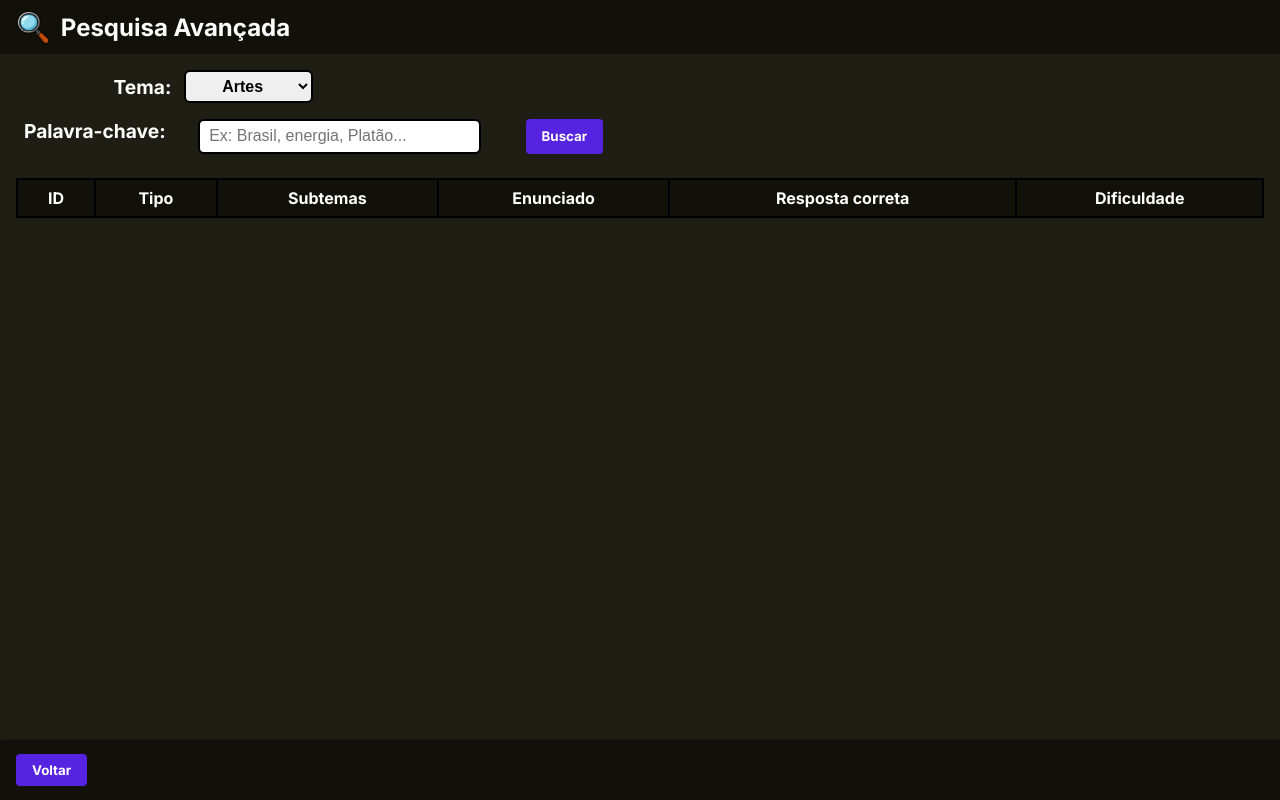
After one commit to EvolvePlayStudio/DesafioDasPerguntasV.1.2.0, a Flask app: a page that uses templates/pesquisa_avancada.html in a window 1280 px wide. The commit adds this page. Run offline with Flask 3, Linux system fonts and the light colour scheme; lists and menus that the app fills with data are empty.

```diff
--- a/app.py
+++ b/app.py
@@ -603,7 +603,11 @@ def enviar_email_confirmacao(email_destinatario, nome_destinatario, link_confirm
 
 @app.route("/home")
 def home():
-    return render_template("home.html")
+    id_usuario = session.get('id_usuario')
+    usuario_autorizado = False
+    if id_usuario in privileged_ids:
+        usuario_autorizado = True
+    return render_template("home.html", usuario_autorizado=usuario_autorizado)
 
 @app.route("/resultado")
 def resultado():
@@ -923,7 +927,6 @@ def listar_perguntas(user_id):
         where_status = "p.status = 'Em teste'" if is_privileged else "p.status = 'Ativa'"
         """
 
-
         sql = f"""
             SELECT {select_clause}
             FROM {table} p
@@ -1107,6 +1110,92 @@ def sobre_app():
     session['from_login'] = False
     return render_template("sobre_o_app.html")
 
+@app.route("/pesquisa-avançada")
+def pesquisa_avancada():
+    return render_template("pesquisa_avancada.html")
+
+@app.route("/pesquisar_perguntas", methods=["POST"])
+def pesquisar_perguntas():
+    data = request.get_json()
+    tema = data.get("tema")
+    palavra = data.get("palavra", "").strip().lower()
+
+    conn = get_db_connection()
+    cur = conn.cursor()
+
+    resultados = []
+
+    # -------- OBJETIVAS --------
+    query_obj = """
+        SELECT id_pergunta, subtemas, enunciado,
+            alternativa_a, alternativa_b, alternativa_c, alternativa_d,
+            resposta_correta, dificuldade
+        FROM perguntas_objetivas
+        WHERE tema = %s
+        AND (
+            LOWER(enunciado) LIKE %s
+            OR LOWER(CASE resposta_correta
+                        WHEN 'A' THEN alternativa_a
+                        WHEN 'B' THEN alternativa_b
+                        WHEN 'C' THEN alternativa_c
+                        WHEN 'D' THEN alternativa_d
+                    END) LIKE %s
+        )
+    """
+
+    cur.execute(query_obj, (tema, f"%{palavra}%", f"%{palavra}%"))
+
+    for row in cur.fetchall():
+
+        # Mapeia letra -> texto
+        alternativas = {
+            "A": row[3],
+            "B": row[4],
+            "C": row[5],
+            "D": row[6]
+        }
+        texto_correto = alternativas.get(row[7], "")
+
+        resultados.append({
+            "id_pergunta": row[0],
+            "tipo": "Objetiva",
+            "subtemas": row[1],
+            "enunciado": row[2],
+            "resposta": texto_correto,   # <<< AGORA ENVIA O TEXTO
+            "dificuldade": row[8]
+        })
+
+    # ================================
+    #   2. PERGUNTAS DISCURSIVAS
+    # ================================
+    query_disc = """
+        SELECT id_pergunta, subtemas, enunciado, respostas_corretas, dificuldade
+        FROM perguntas_discursivas
+        WHERE tema = %s
+        AND (
+            LOWER(enunciado) LIKE %s
+            OR LOWER(respostas_corretas::text) LIKE %s
+        )
+    """
+
+    cur.execute(query_disc, (tema, f"%{palavra}%", f"%{palavra}%"))
+    for row in cur.fetchall():
+        id_p, subtemas, enunciado, respostas, dif = row
+
+        resultados.append({
+            "id_pergunta": id_p,
+            "tipo": "Discursiva",
+            "subtemas": subtemas,
+            "enunciado": enunciado,
+            "resposta": respostas,  # array do banco
+            "dificuldade": dif
+        })
+
+    cur.close()
+    conn.close()
+
+    return jsonify(resultados)
+
 @app.route('/politica-de-privacidade-from-login')
 def politica_privacidade_from_login():
     session['from_login'] = True
@@ -1212,7 +1301,6 @@ def buscar_pontuacoes_usuario(id_usuario):
             (id_usuario,)
         )
         pontuacoes_usuario = {tema: pontuacao for tema, pontuacao in cur.fetchall()}
-        print(f"Pontuações do usuário recebidas: {pontuacoes_usuario}")
     except Exception as e:
         app.logger.exception("Erro ao tentar obter pontuações do usuário %s", id_usuario)
     finally:
--- /dev/null
+++ b/static/pesquisaAvancada.js
@@ -0,0 +1,80 @@
+document.getElementById("btn-buscar").addEventListener("click", () => {
+    const tema = document.getElementById("tema").value;
+    const palavra = document.getElementById("keyword").value.trim();
+
+    buscarPerguntas(tema, palavra);
+});
+
+async function buscarPerguntas(tema, palavra) {
+    console.log("Botão pressionado")
+    const tabela = document.querySelector("#tabela-perguntas tbody");
+    tabela.innerHTML = `
+        <tr>
+            <td colspan="6" style="text-align:center; font-weight:bold;">
+                Buscando...
+            </td>
+        </tr>
+    `;
+
+    try {
+        const response = await fetch("/pesquisar_perguntas", {
+            method: "POST",
+            headers: {"Content-Type": "application/json"},
+            body: JSON.stringify({ tema: tema, palavra: palavra })
+        });
+
+        const dados = await response.json();
+
+        tabela.innerHTML = ""; // limpa antes de preencher
+
+        if (dados.length === 0) {
+            tabela.innerHTML = `
+                <tr>
+                    <td colspan="6" style="text-align:center; font-weight:bold;">
+                        Nenhuma pergunta encontrada.
+                    </td>
+                </tr>
+            `;
+            return;
+        }
+
+        dados.forEach(item => {
+            let respostaFormatada = item.resposta;
+
+            // Se for discursiva, a resposta vem como array → transformamos em texto
+            if (item.tipo === "Discursiva") {
+                if (Array.isArray(respostaFormatada)) {
+                    respostaFormatada = respostaFormatada.join(", ");
+                }
+            }
+
+            const linha = `
+                <tr>
+                    <td>${item.id_pergunta}</td>
+                    <td>${item.tipo}</td>
+                    <td>${item.subtemas}</td>
+                    <td>${item.enunciado}</td>
+                    <td>${respostaFormatada}</td>
+                    <td>${item.dificuldade}</td>
+                </tr>
+            `;
+
+            tabela.insertAdjacentHTML("beforeend", linha);
+        });
+
+    } catch (err) {
+        console.error("Erro na pesquisa:", err);
+        tabela.innerHTML = `
+            <tr>
+                <td colspan="6" style="text-align:center; font-weight:bold; color:red;">
+                    Erro ao buscar perguntas.
+                </td>
+            </tr>
+        `;
+    }
+}
+
+// Botão Voltar
+document.getElementById("btn-voltar").addEventListener("click", () => {
+    window.location.href = "/home";
+});
--- a/templates/home.html
+++ b/templates/home.html
@@ -334,6 +334,10 @@
     <a href="{{ url_for('politica_privacidade') }}">Política de Privacidade</a> |
     <a href="{{ url_for('termos_uso') }}">Termos de Uso</a> |
     <a href="{{ url_for('sobre_app') }}">Sobre o App</a>
+
+    {% if usuario_autorizado %}
+      | <a href="{{ url_for('pesquisa_avancada') }}">Pesquisa Avançada</a>
+    {% endif %}
   </footer>
 
   <script type="module" src="{{ url_for('static', filename='home.js') }}"></script>
--- /dev/null
+++ b/templates/pesquisa_avancada.html
@@ -0,0 +1,307 @@
+<!DOCTYPE html>
+<html lang="pt-BR">
+<head>
+  <meta charset="UTF-8">
+  <title>Pesquisa - Desafio das Perguntas</title>
+  <link rel="stylesheet" href="{{ url_for('static', filename='style.css') }}">
+  <link rel="icon" type="image/png" href="{{ url_for('static', filename='img/Favicon.png') }}">
+  <meta name="description" content="Experimente perguntas discursivas e objetivas nos mais variados temas neste aplicativo gratuito">
+
+  <!-- Google tag (gtag.js) -->
+  <script async src="https://www.googletagmanager.com/gtag/js?id=AW-17529321916"></script> <script> window.dataLayer = window.dataLayer || []; function gtag(){dataLayer.push(arguments);} gtag('js', new Date()); gtag('config', 'AW-17529321916'); </script>
+
+  <style>
+    :root {
+      --footer-h: 60px;
+    }
+    body {
+      width: 100%;
+      overflow-x: hidden;
+      box-sizing: border-box;
+      font-family: "Inter", system-ui, -apple-system, "Segoe UI", Roboto, "Helvetica Neue", Arial, sans-serif;
+      background: var(--cor-fundo-padrao);
+      display: flex;
+      flex-direction: column;
+      min-height: 100vh;
+      overflow-y: hidden;
+    }
+    main {
+      flex: 1;
+      display: flex;
+      flex-direction: column;
+      min-height: 0;
+      padding: 1rem;
+      padding-bottom: calc(var(--footer-h) + 8px);
+      max-height: calc(88.2vh - var(--footer-h));
+    }
+    .pesquisa-header {
+      display: flex;
+      align-items: center;
+      padding: 0.6rem 1rem;
+      background-color: var(--cor-fundo-escuro);
+    }
+    .pesquisa-icon {
+      width: 2.2rem;
+      height: 2.2rem;
+    }
+    .header-titulo {
+      font-size: 1.5rem;
+      font-weight: bold;
+      color: white;
+    }
+    .top-bar {
+      display: grid;
+      grid-template-columns: 1fr 1fr 1fr;
+      align-items: start;
+      gap: 2rem;
+      font-size: 1.25rem;
+      font-weight: bold;
+      color:white;
+      text-align: left;
+    }
+    .filtros-container {
+      display: flex;
+      justify-content: space-between;
+      margin: 0.5rem;
+      gap: 2rem;
+    }
+    .filtro-esquerda, .filtro-direita {
+      font-size: 1.2rem;
+      display: flex;
+      flex-direction: row;
+      align-items: center;
+      justify-content: center;
+      gap: 0.8rem;
+      color: white;
+    }
+    .filtro-centro {
+      font-size: 1.2rem;
+      display: flex;
+      flex-direction: row;
+      align-items: center;
+      gap: 0.8rem;
+    }
+    .filtro-centro label {
+      display: block;
+      font-size: 1.1rem;
+      font-weight: normal;
+      align-items: center;
+      gap: 0.3rem;
+    }
+    .filtro-centro input[type="checkbox"] {
+      transform: scale(1.6);
+      -webkit-transform: scale(1.6);
+      margin-right: 0.3rem;
+    }
+    select {
+      padding: 0.3rem 0.5rem;
+      border-radius: 6px;
+      font-size: 1rem;
+      font-weight: var(--peso-fonte-botoes);
+      border: 2px solid black;
+      align-self: center;
+      text-align: center;
+    }
+    .selectors {
+      display: flex;
+      flex-direction: column;
+      gap: 0.9rem;
+      align-items: center;
+    }
+    .selector {
+      display: inline-block;
+      width: 70px;
+      align-items: center;
+      gap: 0.6rem;
+    }
+    .subtemas-wrap {
+      display: grid;
+      grid-template-columns: auto 1fr;
+      column-gap: 0.75rem;
+      align-items: start;
+      margin-top: 0.5rem;
+      color: white;
+    }
+    .subtemas span {
+      margin-top: 1rem;
+    }
+    .subtemas-row {
+      display: flex;
+      align-items: flex-start;
+      gap: 1rem;
+    }
+    .subtemas-label {
+      font-size: 1.25rem;
+      font-weight: var(--peso-fonte-botoes);
+      white-space: nowrap;
+      align-self: start;
+      margin-top: 0.5rem;
+    }
+    .subtemas-grid {
+      display: flex;
+      flex-wrap: wrap;
+      grid-template-columns: repeat(auto-fill, minmax(50px, 1fr));
+      gap: 0.5rem;
+      margin-top: 0.5rem;
+    }
+    .subtema-btn {
+      font-size: 0.85rem;
+      padding: 0.4rem 0.8rem;
+      margin-bottom: 0.3rem;
+      border-radius: 6px;
+      background: white;
+      color: black;
+      border: 2px solid black;
+      background-color: #eee;
+      cursor: pointer;
+      font-weight: bold;
+    }
+    .subtema-btn:hover {
+      background-color: #eee;
+      border-color: black;
+      transform: scale(1.05);
+    }
+    .subtema-btn.selected {
+      background-color: goldenrod;
+      border-color: black;
+    }
+    .tabela-scroll-wrapper {
+      flex: 1;
+      min-height: 0;
+      overflow-y: auto;
+      margin-top: 1rem;
+      height: 30vh;
+    }
+    table {
+      width: 100%;
+      border-collapse: collapse;
+      color: white;
+    }
+    th, td {
+      border: 2px solid black;
+      padding: 0.5rem;
+      text-align: center;
+    }
+    th {
+      background-color: var(--cor-fundo-escuro);
+    }
+    td {
+      color: black;
+      background-color: var(--cor-fundo-claro);
+      font-weight: bold;
+    }
+    .footer {
+      position: fixed;
+      bottom: 0;
+      left: 0;
+      right: 0;
+      width: 100%;
+      background: var(--cor-fundo-escuro);
+      height: var(--footer-h);
+      padding: 0 1rem;
+      z-index: 10;
+      box-shadow: 0 -2px 5px rgba(0,0,0,0.1);
+      display: flex;
+      justify-content: space-between;
+      align-items: center;
+    }
+    .footer-right  {
+      display: flex;
+      align-items: center;
+      justify-content: space-between;
+      gap: 1rem;
+    }
+    .bottom-bar {
+      display: flex;
+      justify-content: space-between;
+      margin-top: 20px;
+    }
+    button {
+      padding: 8px 16px;
+      border: none;
+      font-family: 'Inter', system-ui, -apple-system, 'Segoe UI', Roboto, 'Helvetica Neue', Arial, sans-serif;;
+      font-weight: bold;
+      background-color: var(--bg-botao-login);
+      color: white;
+      border-radius: 4px;
+      cursor: pointer;
+    }
+    button:hover {
+      background-color: var(--bg-hover-botao-login);
+    }
+  </style>
+</head>
+<body>
+  <header class="pesquisa-header">
+    <div style="display: flex; align-items: center; gap: 0.6rem;">
+      <img src="{{ url_for('static', filename='img/Pesquisa.png') }}" alt="Pesquisa" class="pesquisa-icon">
+      <span class="header-titulo">Pesquisa Avançada</span>
+    </div>
+  </header>
+  <main>
+
+    <div class="top-bar">
+    <!-- Coluna Esquerda: Tema -->
+    <div class="filtro-esquerda">
+      <label for="tema">Tema:</label>
+      <select id="tema">
+      <option>Artes</option>
+      <option>Astronomia</option>
+      <option>Biologia</option>
+      <option>Esportes</option>
+      <option>Geografia</option>
+      <option>História</option>
+      <option>Jogos</option>
+      <option>Mídia</option>
+      <option>Música</option>
+      <option>Química</option>
+      <option>Tecnologia</option>
+      </select>
+    </div>
+    </div>
+
+    <!-- Campo de Palavra-Chave -->
+    <div class="filtros-container" style="margin-top: 1rem; justify-content: flex-start;">
+    <label for="keyword" style="font-size: 1.2rem; color: white; font-weight: bold;">Palavra-chave:</label>
+    <input
+        id="keyword"
+        type="text"
+        placeholder="Ex: Brasil, energia, Platão..."
+        style="
+            padding: 0.4rem 0.6rem;
+            font-size: 1rem;
+            border-radius: 6px;
+            border: 2px solid black;
+            width: 260px;
+        "
+    >
+    <button id="btn-buscar" style="margin-left: 0.8rem;">Buscar</button>
+    </div>
+
+    <div class="tabela-scroll-wrapper">
+      <table id="tabela-perguntas">
+        <thead>
+            <tr>
+                <th>ID</th>
+                <th>Tipo</th>
+                <th>Subtemas</th>
+                <th>Enunciado</th>
+                <th>Resposta correta</th>
+                <th>Dificuldade</th>
+            </tr>
+        </thead>
+        <tbody></tbody>
+      </table>
+    </div>
+
+  <!-- Layout inferior com os botões -->
+  <div class="footer">
+    <div class="footer-right">
+      <button id="btn-voltar">Voltar</button>
+    </div>
+    </div>
+  </main>
+
+  <script type="module" src="{{ url_for('static', filename='pesquisaAvancada.js') }}"></script>
+</body>
+</html>
```
Also changed, not shown: static/quiz.js (+34 -12 lines), static/sitemap.xml (+9 -2 lines), templates/quiz.html (+23 -8 lines), templates/doacoes.html (line endings or trailing spaces).
